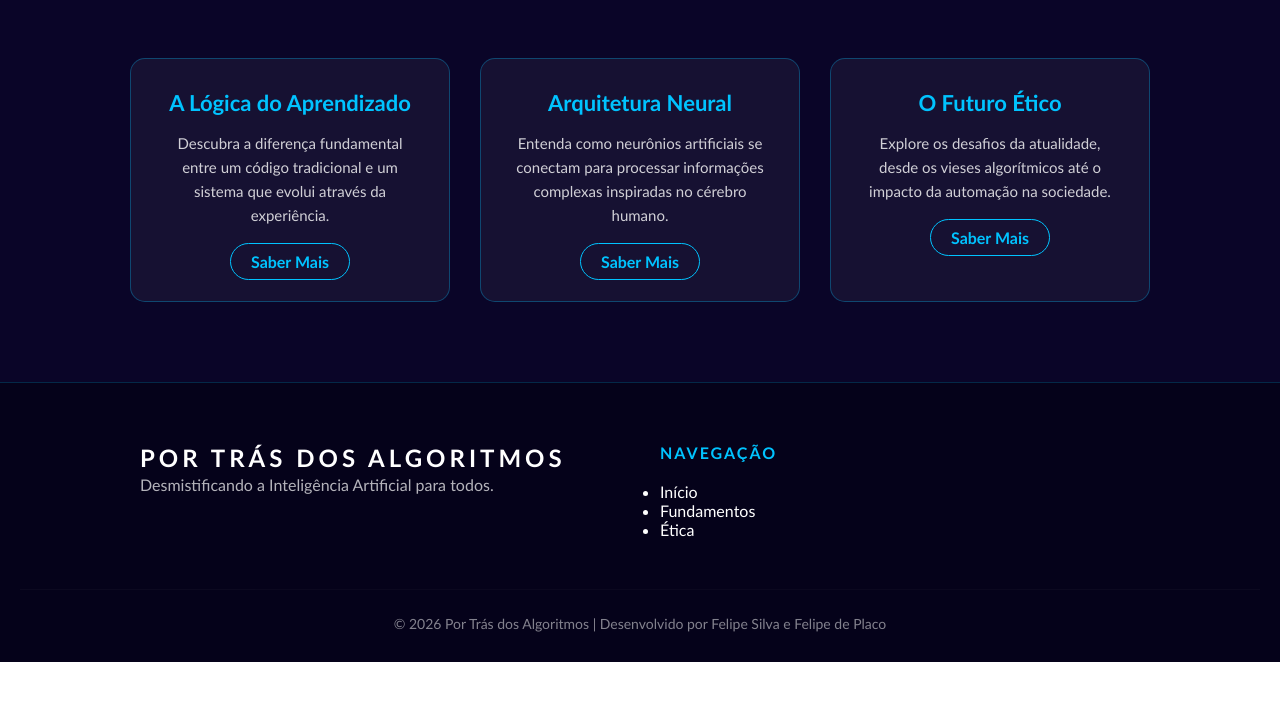
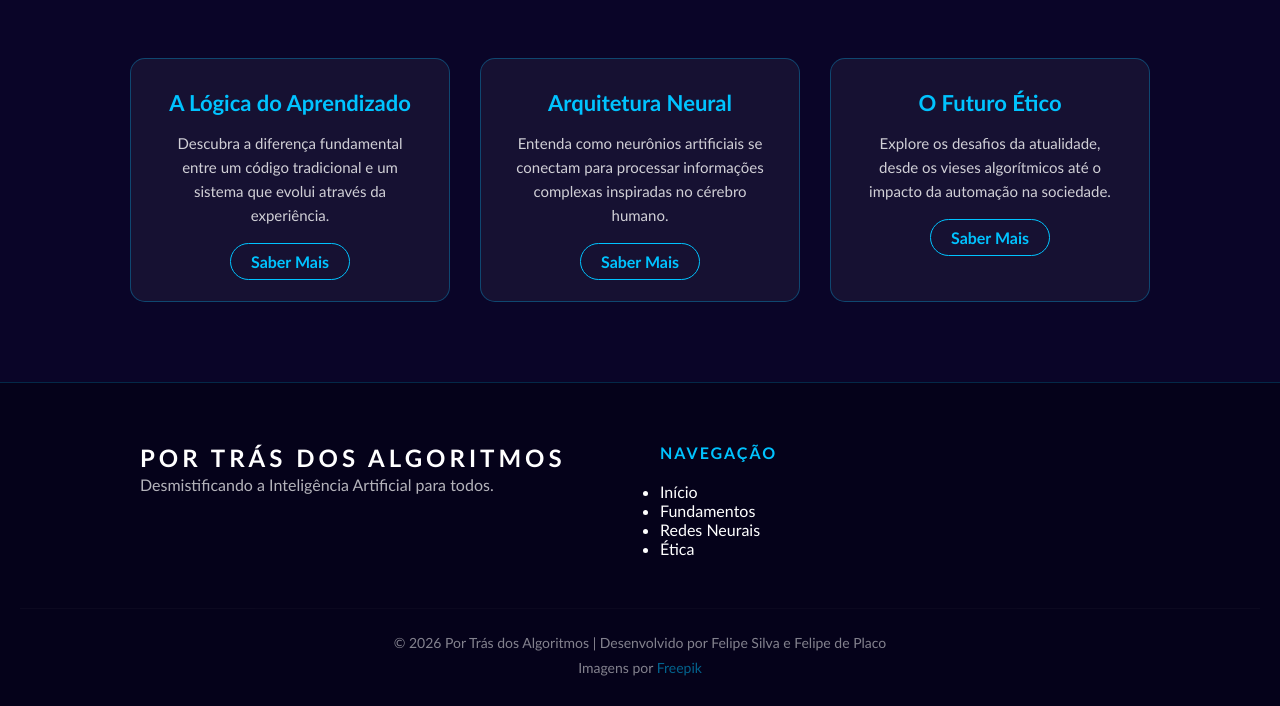
Before and after one commit to OFelipeSilvaTI/IA-Site, a plain HTML site: page index.html in a window 1280 px wide. Shown: the part 822-1528 px from the top of the page. Before the commit the page ends 1484 px from the top, so only its background shows below. Drawn offline with Linux system fonts and the light colour scheme.

Commit message:
commit final verdadeiro

```diff
--- a/index.html
+++ b/index.html
@@ -65,13 +65,15 @@
                 <ul>
                     <li><a href="index.html">Início</a></li>
                     <li><a href="./pages/fundamentos.html">Fundamentos</a></li>
+                    <li><a href="./pages/redes-neurais.html">Redes Neurais</a></li>
                     <li><a href="./pages/etica.html">Ética</a></li>
                 </ul>
             </div>
 
         </div>
         <div class="footer-bottom">
-            &copy; 2026 Por Trás dos Algoritmos | Desenvolvido por Felipe Silva e Felipe de Placo
+            <p>&copy; 2026 Por Trás dos Algoritmos | Desenvolvido por Felipe Silva e Felipe de Placo</p>
+            <p class="credits">Imagens por <a href="https://www.freepik.com" target="_blank">Freepik</a></p>
         </div>
     </footer>
 
--- a/style.css
+++ b/style.css
@@ -142,6 +142,17 @@ a:hover {
     list-style: none;
 }
 
+.credits a {
+    color: #00c3ff;
+    text-decoration: none;
+    transition: 0.3s;
+}
+
+.credits a:hover {
+    text-decoration: underline;
+    opacity: 1;
+}
+
 .footer-nav li {
     margin-bottom: 12px;
 }
@@ -164,6 +175,9 @@ a:hover {
     border-top: 1px solid rgba(255, 255, 255, 0.05);
     font-size: 14px;
     opacity: 0.5;
+    display: flex;
+    flex-direction: column;
+    gap: 8px;
 }
 
 
@@ -304,7 +318,7 @@ a:hover {
 }
 
 
-/* CSS REDES NEURAIS */
+/* CSS REDES-NEURAIS.html */
 .bdRedes {
     background-image: linear-gradient(to right, #000F2F , #0C0813 , #005f5f);
     background-attachment: fixed;
@@ -331,7 +345,7 @@ a:hover {
     );
 }
 
-/* CSS REDES NEURAIS */
+/* CSS ÉTICA.html */
 .bdEtica {
     background-image: linear-gradient(to top, #000000 , #0C0C52 , #090A3A);
     background-attachment: fixed;
```
Also changed, not shown: pages/etica.html (+2 -1 lines), pages/fundamentos.html (+3 -1 lines), pages/redes-neurais.html (+3 -1 lines).
